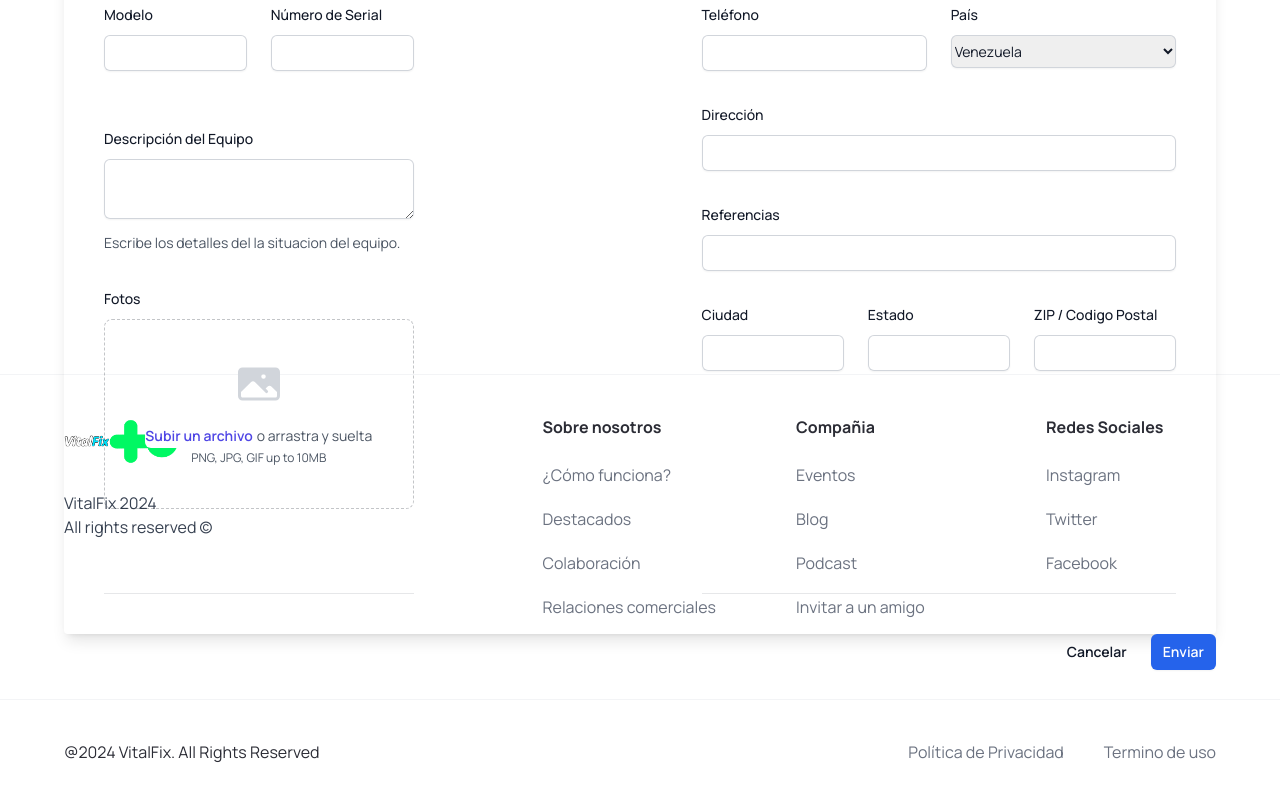
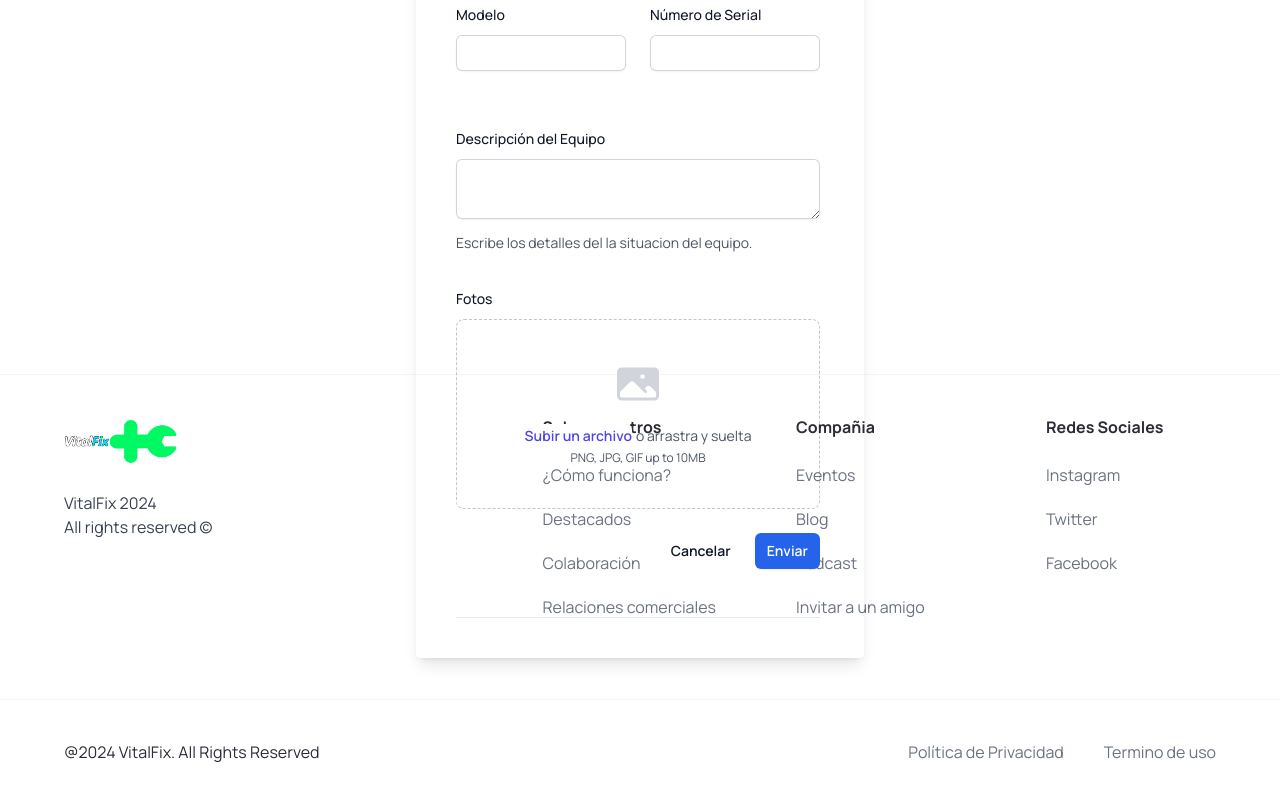
Before and after one commit to Paulinaana/VitalFixWeb, a Next.js app: page /form in a window 1280 px wide. Shown: the part 810-1610 px from the top of the page. Built offline with nearby package versions, Linux system fonts and the light colour scheme.

Commit message:
se acomodo el formulario de la informacion del servicio

```diff
--- a/app/form/page.tsx
+++ b/app/form/page.tsx
@@ -10,13 +10,13 @@ function form(){
                     <h1 className='about__title'>
                         Solicitud de Servicio
                     </h1>
-                    <p className='about__subtitle text-[20px]'>
+                    <p className='about__subtitle text-[18px]'>
                     Entendemos que su tiempo es valioso. Este sistema ha sido creado para hacer la experiencia lo más fácil posible, así como para ahorrarle tiempo y dinero.
                     Si tiene un equipo que necesita reparación, instalacion o mantenimiento, rellene el siguiente formulario. Evaluaremos su solicitud y determinaremos la opción más rápida y económica para su equipo.
                     </p>
                 </div>
-            <form className='mt-2 padding-x padding-y w-auto'>
-                <div className="shadow-lg rounded p-10 flex w-auto h-full flex-row">
+            <form className='mt-2 padding-x padding-y w-auto flex justify-center'>
+                <div className="shadow-lg rounded p-10 flex w-full max-w-md">
                     <div className="border-b border-gray-900/10 pb-12 w-auto">
                     <h2 className="text-base font-semibold leading-7 text-gray-900">Información del Producto</h2>
                     <p className="mt-1 text-sm leading-6 text-gray-600">Esta información es útil para la estimación.</p>
@@ -80,9 +80,14 @@ function form(){
                         </div>
                         </div>
                     </div>
+
+                        <div className="flex items-center justify-end gap-x-6 mt-6">
+                            <button type="button" className="text-sm font-semibold leading-6 text-gray-900">Cancelar</button>
+                            <a href='/payment' className="rounded-md bg-blue-600 px-3 py-2 text-sm font-semibold text-white shadow-sm hover:bg-blue-500 focus-visible:outline focus-visible:outline-2 focus-visible:outline-offset-2 focus-visible:outline-blue-600">Enviar</a>
+                        </div>
                     </div>
 
-                    <div className="border-b border-gray-900/10 pb-12 ml-72">
+                    {/* <div className="border-b border-gray-900/10 pb-12 ml-72">
                     <h2 className="text-base font-semibold leading-7 text-gray-900">Información Personal</h2>
                     <p className="mt-1 text-sm leading-6 text-gray-600">Utilice una dirección permanente en la que pueda recibir el servicio.</p>
 
@@ -161,13 +166,10 @@ function form(){
                         </div>
                         </div>
                     </div>
-                    </div>
+                    </div> */}
                 </div>
 
-                <div className=" flex items-center justify-end gap-x-6">
-                    <button type="button" className="text-sm font-semibold leading-6 text-gray-900">Cancelar</button>
-                    <a href='/payment' className="rounded-md bg-blue-600 px-3 py-2 text-sm font-semibold text-white shadow-sm hover:bg-blue-500 focus-visible:outline focus-visible:outline-2 focus-visible:outline-offset-2 focus-visible:outline-blue-600">Enviar</a>
-                </div>
+
             </form>
             </div>
         </div>
```
